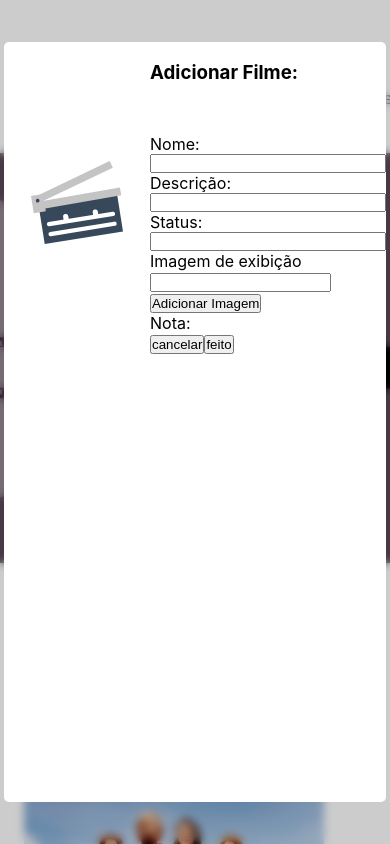
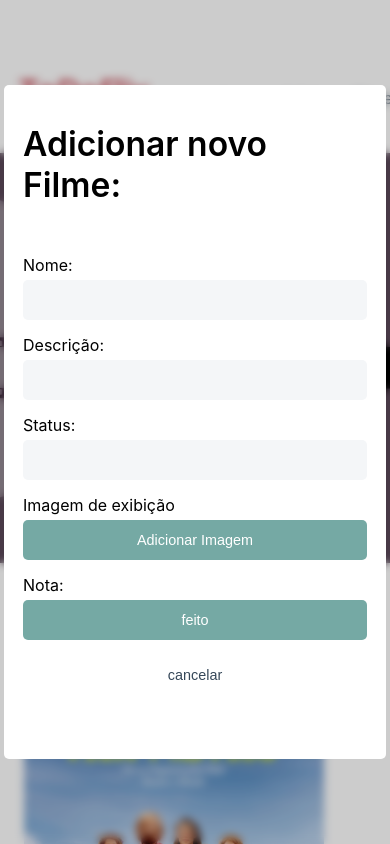
Before and after one commit to mateusisrael/todoflix, a React (Create React App) app: page / in a window 390 px wide. Both pictures are taken after a click on the button "Adicionar Filme". Shown: the top 844 px of the page. Built offline with nearby package versions, Linux system fonts and the light colour scheme.

Commit message:
Modal add filme -> estilizando.

```diff
--- a/src/App.css
+++ b/src/App.css
@@ -9,7 +9,8 @@ body{ height: 100%; }
 
 .Appbar, .row, .filmes-lista,
 .box, .nota-cont, .overlay,
-.adicionar-filme-form{ display: flex; }
+.adicionar-filme-form, .botoes-form-cont,
+.form-select-img{ display: flex; }
 
 .modal-padding{ padding-top: 5%; }
 
@@ -101,9 +102,7 @@ body{ height: 100%; }
     padding: 0 5px 10px 5px;
     color: #364859;
 }
-
 .filme-container h2{ margin: 13px 0 13px 0;  }
-
 .filme-img-container{
     width: 300px;
     height: 297px;
@@ -116,12 +115,10 @@ body{ height: 100%; }
     align-items: center;
     justify-content: center;
 }
-
 .descricao-cont{
     width: 100%;
     color: #94A2AC;
 }
-
 .statusbar{
     position: relative;
     bottom: 27px;
@@ -132,7 +129,6 @@ body{ height: 100%; }
     color: #FFFFFF;
     border-radius: 0 0 5px 5px;
 }
-
 .nota-cont{
     justify-content: center;
     top: 32px;
@@ -147,7 +143,6 @@ body{ height: 100%; }
     font-weight: 600;
     color: #FFFFFF;
 }
-
 .overlay{
     position: fixed;
     align-items: center;
@@ -156,36 +151,111 @@ body{ height: 100%; }
     left: 0px;
     width: 100%;
     height: 100vh;
-    min-height: ;
+
     background: rgba(0, 0, 0, 0.2);
     backdrop-filter: blur(4px);
     z-index: 2;
 }
-
 .addFilmesModal{
     width: 70%;
     height: 90%;
     background: #FFFFFF;
     border-radius: 5px;
 }
-
 .claquete{
-    width: 30%;
-    margin: 100px 7% 0 7%;
+    width: 371px;
+    margin: 104px 7% 0 7%;
 }
-
+.add-filmes-section{
+    padding-right: 5%;
+    width: 81%;
+}
+.add-filmes-section h1{
+    font-weight: 600;
+    font-size: 2.1em;
+}
 .adicionar-filme-form{
+    width: 100%;
     flex-direction: column;
     padding-top: 50px;
 }
+.adicionar-filme-form label{
+    margin-bottom: 5px;
+}
+.adicionar-filme-form input{
+    margin: 0 0 15px 0;
+    width: 100%;
+    height: 40px;
+    background: #F4F6F8;
+    border: none;
+    border-radius: 5px;
+}
+.form-select-img{
+    flex-direction: row;
+}
+.form-button, .unfocus-button{
+    font-size: 0.9em;
+    padding: 0 10px 0 10px;
+    height: 40px;
+    width: 33%;
+    margin-left: 1%;
+    cursor: pointer;
+    border-radius: 5px;
+    border: none;
+}
+.form-button{
+    background: #75A9A4;
+    color: #FFFFFF;
+}
+.unfocus-button{
+    background: #ffffff;
+    color: #364859;
+}
+.botoes-form-cont{
+    justify-content: flex-end;
+    width: 100%;
+    align-items: flex-end;
+}
 
-.add-filmes-section{
 
+
+@media screen and (max-width: 768px) {
+    .claquete{
+        display: none;
+    }
+    .add-filmes-section{
+        width: 94%;
+        padding: 5%;
+    }
 }
 
 
 @media screen and (max-width: 563px) {
     .addFilmesModal{
         width: 98%;
+        max-height: 674px;
+    }
+
+    .overlay{
+        min-height: 100%;
+    }
+
+    .form-select-img{
+        flex-direction: column;
+    }
+    .form-select-img input{
+        display: none;
+    }
+    .form-button{
+        width: 100%;
+        margin: 0 0 15px 0;
+    }
+    .unfocus-button{
+        margin: 0 0 15px 0;
+        width: 100%;
+    }
+
+    .botoes-form-cont{
+        flex-direction: column-reverse;
     }
 }
--- a/src/components/AddFilmesModal.js
+++ b/src/components/AddFilmesModal.js
@@ -18,7 +18,7 @@ export default class AddFilmesModal extends React.Component{
                             <img src={claquete} alt="claquete"></img>
                         </figure>
                         <section className="add-filmes-section">
-                            <h1>Adicionar Filme:</h1>
+                            <h1>Adicionar novo Filme:</h1>
                             <form className="adicionar-filme-form">
                                 <label>Nome:</label>
                                 <input type="text" name="nome"></input>
@@ -30,9 +30,9 @@ export default class AddFilmesModal extends React.Component{
                                 <input type="text" name="status"></input>
 
                                 <label>Imagem de exibição</label>
-                                <div>
+                                <div class="form-select-img">
                                     <input type="text" name="img_path"></input>
-                                    <button>Adicionar Imagem</button>
+                                    <button className="form-button">Adicionar Imagem</button>
                                 </div>
 
                                 <label>Nota:</label>
@@ -41,8 +41,8 @@ export default class AddFilmesModal extends React.Component{
                                 </div>
 
                                 <div className="botoes-form-cont">
-                                    <button>cancelar</button>
-                                    <button>feito</button>
+                                    <button className="unfocus-button">cancelar</button>
+                                    <button className="form-button">feito</button>
                                 </div>
 
                             </form>
```
